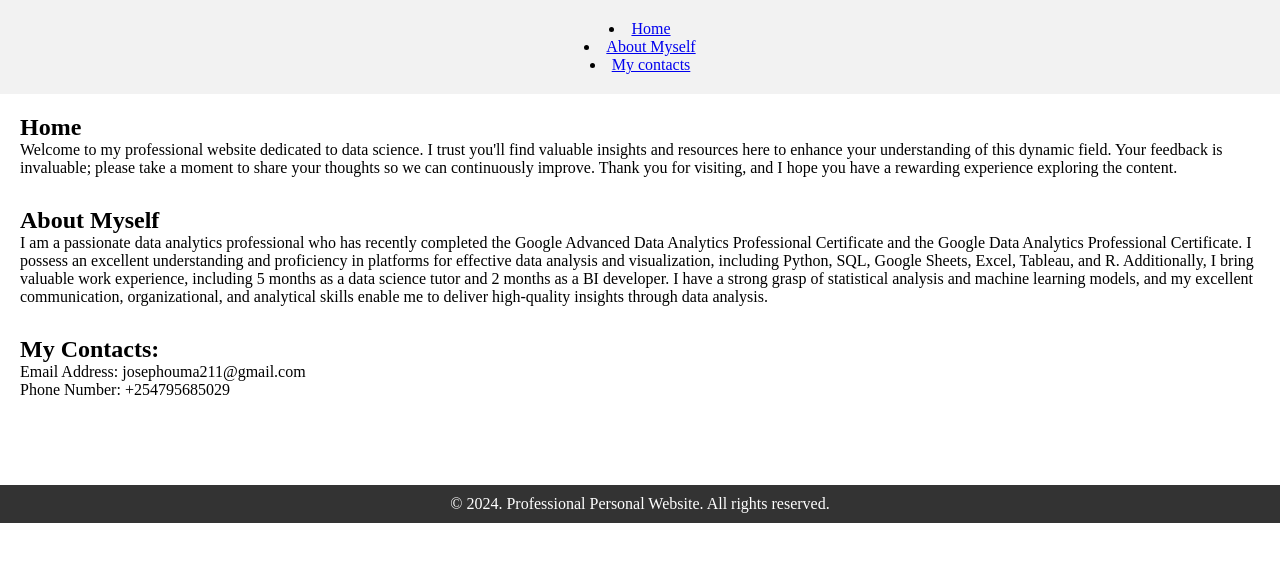
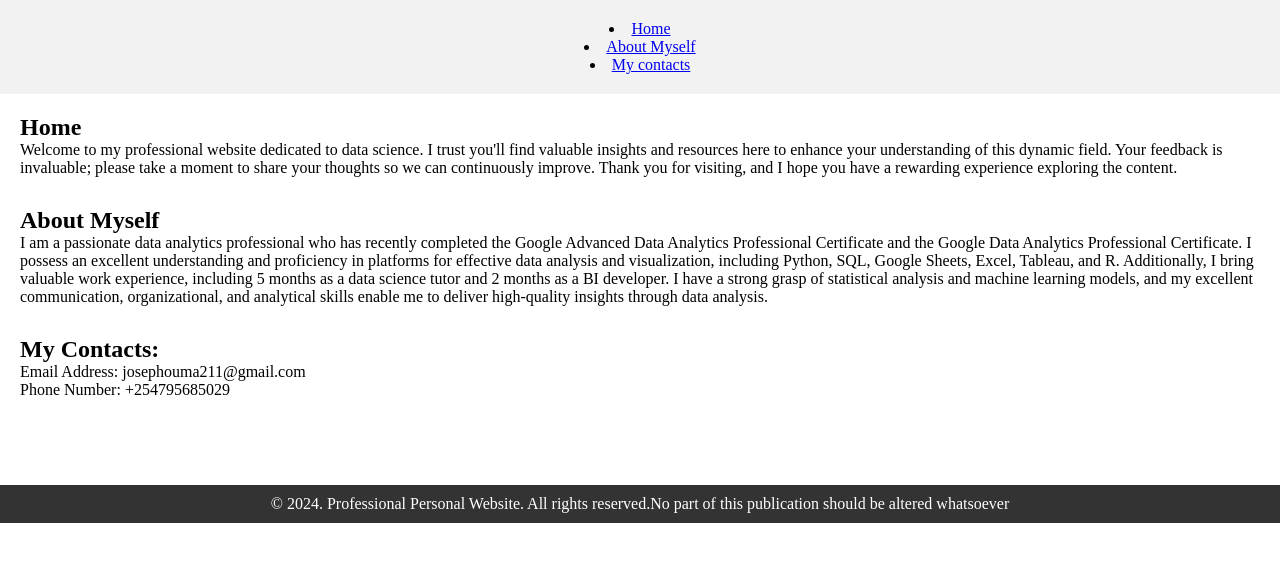
Before and after one commit to stanley-joseph98/professional-personal-website, a plain HTML site: page index.html in a window 1280 px wide. Drawn offline with Linux system fonts and the light colour scheme.

Commit message:
Update index.html

```diff
--- a/index.html
+++ b/index.html
@@ -36,7 +36,7 @@
     </main>
     <br><br>
     <footer>
-        <p>&copy; 2024. Professional Personal Website. All rights reserved.</p>
+        <p>&copy; 2024. Professional Personal Website. All rights reserved.No part of this publication should be altered whatsoever</p>
     </footer>
 
 </body>
```
